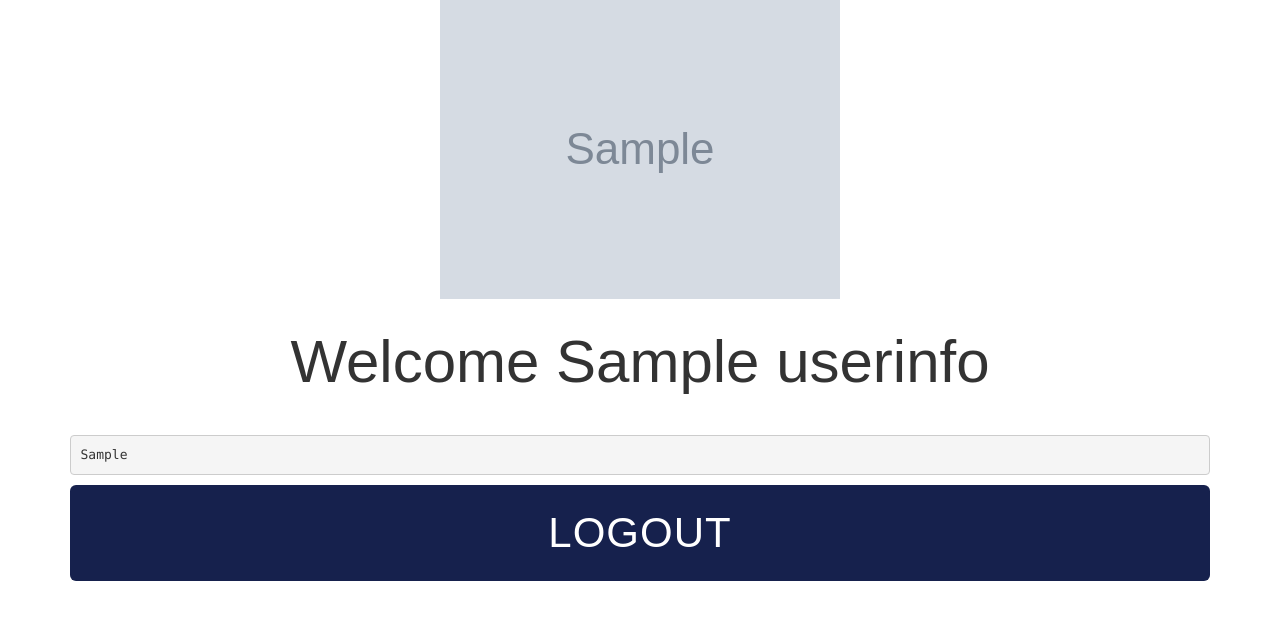
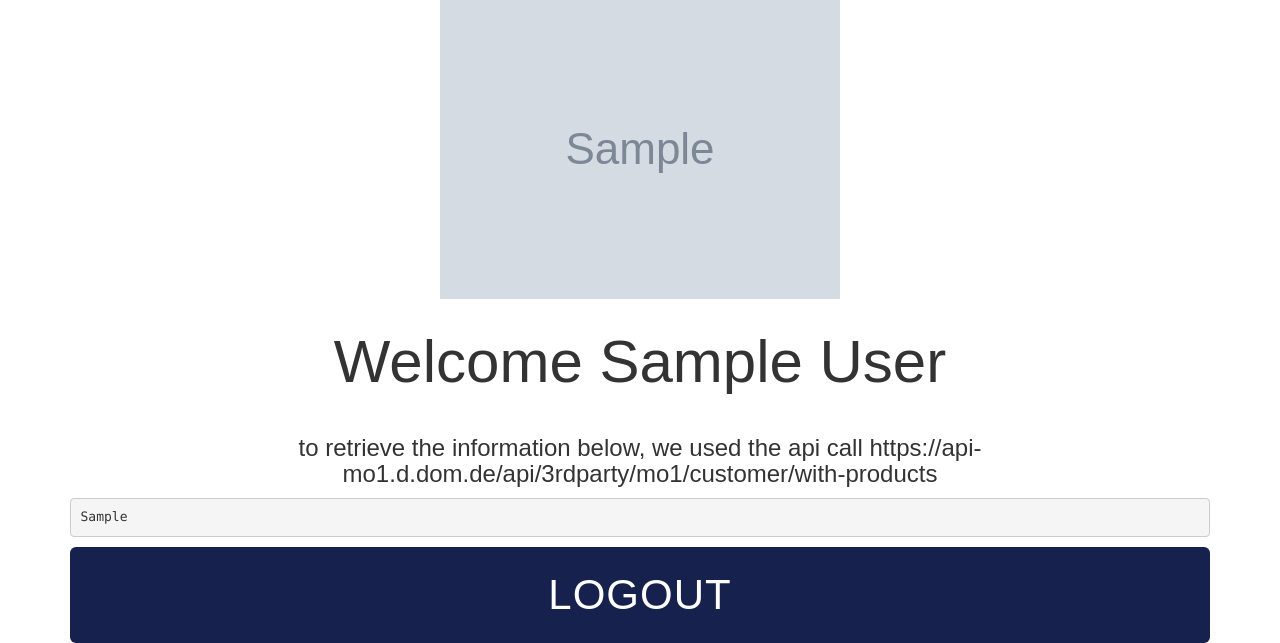
Before and after one commit to DOM-Digital-Online-Media/pkce_auth_example, a Flask app: template templates/dashboard.html in a window 1280 px wide. Shown: the part 316-959 px from the top of the page. Before the commit the page ends 897 px from the top, so only its background shows below. Run offline with Flask 2, Linux system fonts and the light colour scheme; the template is opened without the code that fills it: most values are stand-ins (such as "Sample title", 1, 10 or a date in 2020); grey boxes marked "Sample" are stand-in pictures; parts of the project's set-up code (start-up, migrations or seed data) failed here and were passed over; some libraries are stand-ins or nearby versions; grey boxes are pictures that could not be loaded.

Commit message:
changed login

```diff
--- a/server.py
+++ b/server.py
@@ -79,15 +79,12 @@ def home():
 @app.route('/callback')
 def callback_handling():
     auth0.authorize_access_token(code_verifier=code_verifier)
-    resp = auth0.get('userinfo')
+    resp = auth0.get(AUTH0_AUDIENCE)
     userinfo = resp.json()
 
     session[constants.JWT_PAYLOAD] = userinfo
 
-    session[constants.PROFILE_KEY] = {
-        'user_id': userinfo['sub'],
-        'name': userinfo['preferred_username']
-    }
+    session[constants.PROFILE_KEY] = userinfo
     return redirect(MY_URL + '/dashboard')
 
 
--- a/templates/dashboard.html
+++ b/templates/dashboard.html
@@ -13,7 +13,8 @@
                 <div class="logged-in-box auth0-box logged-in">
                     <h1 id="logo"><img src="//cdn.auth0.com/samples/auth0_logo_final_blue_RGB.png" /></h1>
                     <img class="avatar" src="{{userinfo['picture']}}"/>
-                    <h2>Welcome {{userinfo['name']}}</h2>
+                    <h2>Welcome {{userinfo['firstName']}} {{userinfo['lastName']}}</h2>
+                    <h3>to retrieve the information below, we used the api call https://api-mo1.d.dom.de/api/3rdparty/mo1/customer/with-products</h3>
                     <pre>{{userinfo_pretty}}</pre>
                     <a id="qsLogoutBtn" class="btn btn-primary btn-lg btn-logout btn-block" href="/logout">Logout</a>
                 </div>
```
